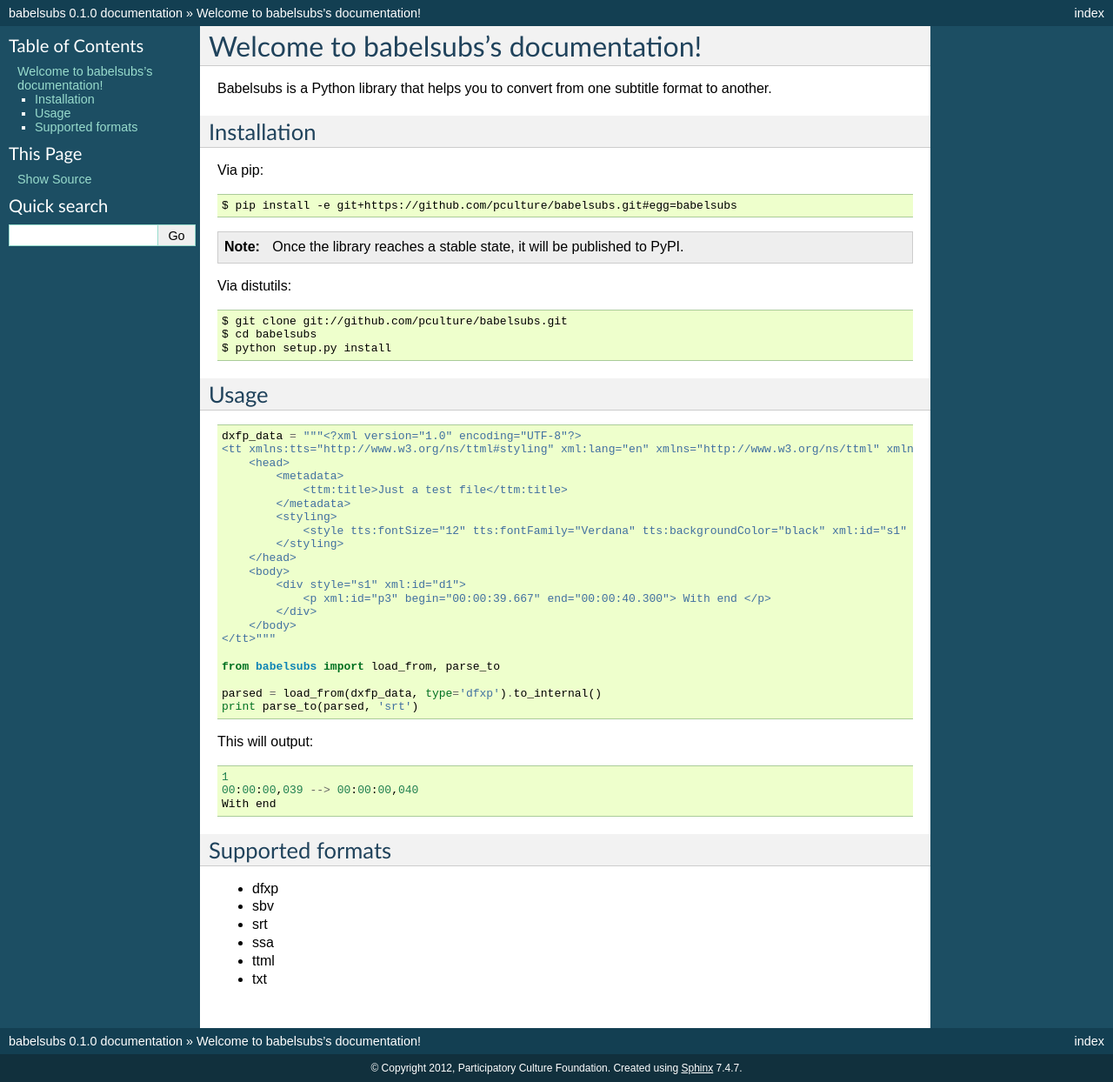
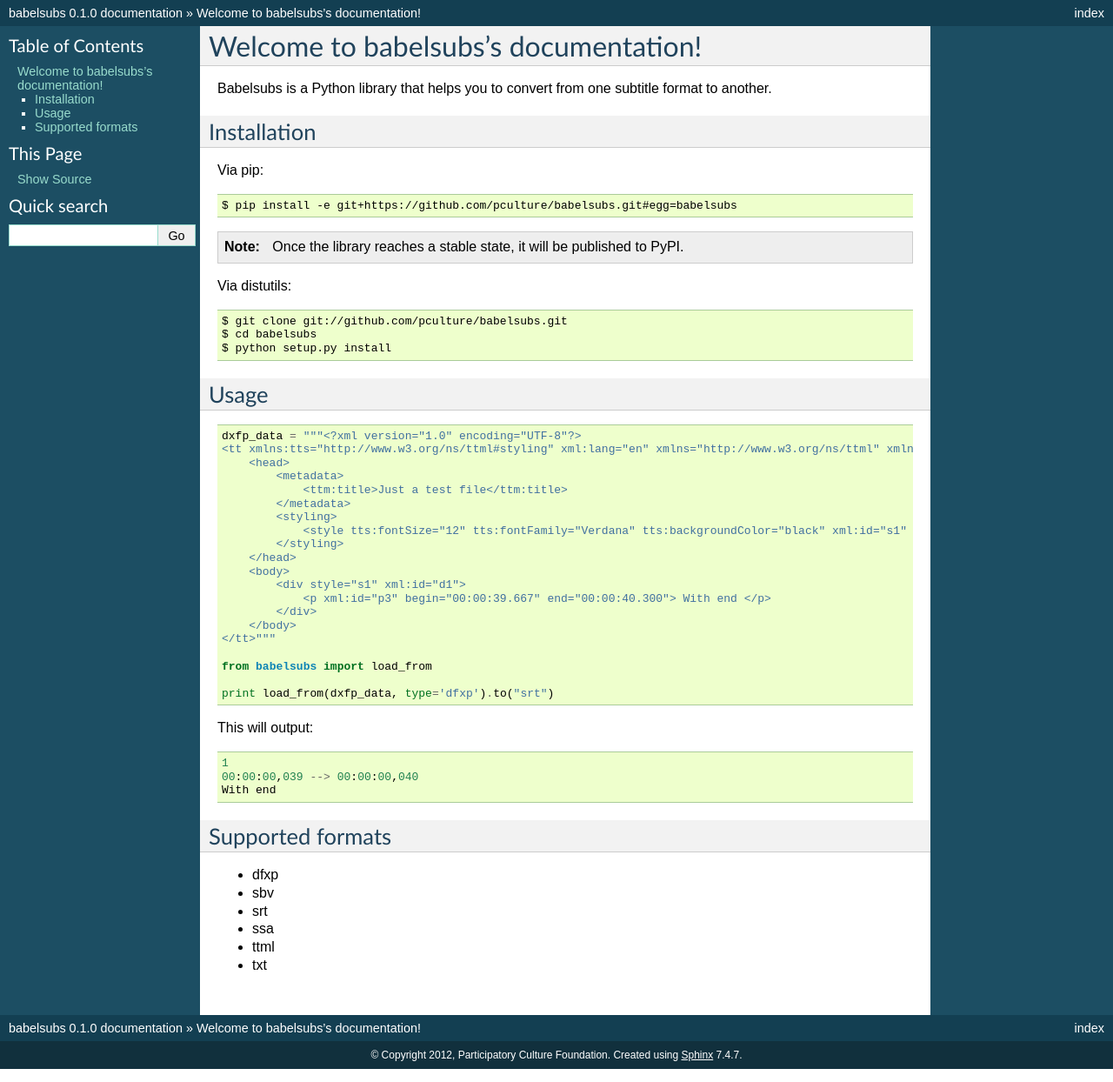
Before and after one commit to pculture/babelsubs, a Sphinx documentation site: the page built from docs/index.rst, in a window 1280 px wide. Shown: the whole page at 87% size. Built offline with Sphinx 7.4.7, drawn with Linux system fonts in a browser that asks for light colours.

Commit message:
Updated docs to use .to instead of the imported version

```diff
--- a/docs/index.rst
+++ b/docs/index.rst
@@ -47,10 +47,9 @@
         </body>
     </tt>"""
 
-    from babelsubs import load_from, parse_to
+    from babelsubs import load_from
 
-    parsed = load_from(dxfp_data, type='dfxp').to_internal()
-    print parse_to(parsed, 'srt')
+    print load_from(dxfp_data, type='dfxp').to("srt")
 
 This will output:
 
```
